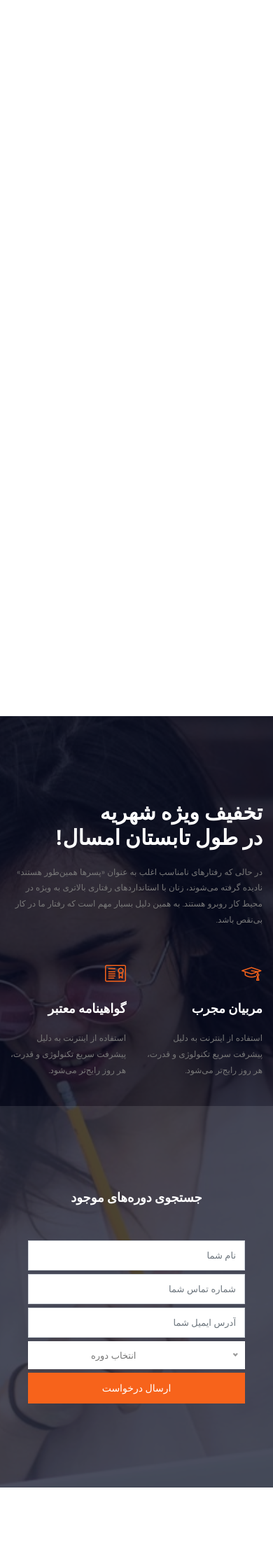
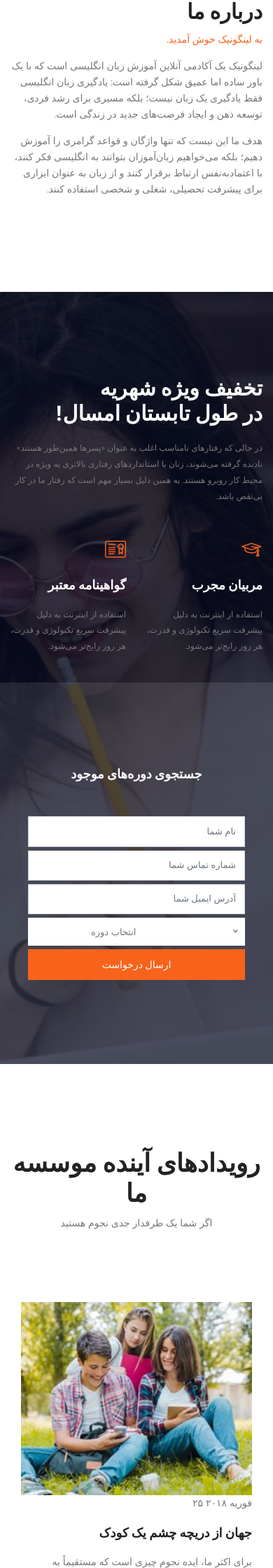
Before and after one commit to armin70/language_website, a Django app: page / in a window 390 px wide. Shown: the part 1677-3917 px from the top of the page at 70% size. Run offline with Django 5.2, Linux system fonts and the light colour scheme; data comes from the database, SQL or seed files in the repository; some libraries are stand-ins or nearby versions.

Commit message:
change img

```diff
--- a/website/static/css/main-rtl.css
+++ b/website/static/css/main-rtl.css
@@ -1533,7 +1533,8 @@
 
 #header #logo img {
     padding: 0;
-    margin: 0
+    margin: 0;
+    width: 40px;
 }
 
 @media (max-width: 768px) {
@@ -1858,7 +1859,7 @@
 }
 
 .banner-area {
-    background: url(../img/banner-bg.jpg) left;
+    background: url(../img/bg.png) left;
     background-size: cover
 }
 
--- a/website/templates/website/home.html
+++ b/website/templates/website/home.html
@@ -10,7 +10,7 @@
     <!-- Mobile Specific Meta -->
     <meta name="viewport" content="width=device-width, initial-scale=1, shrink-to-fit=no">
     <!-- Favicon-->
-    <link rel="shortcut icon" href="{% static 'img/fav.png '%}">
+    <link rel="shortcut icon" href="{% static 'img/logo_main.png '%}">
     <!-- Author Meta -->
     <meta name="author" content="colorlib">
     <!-- Meta Description -->
@@ -63,7 +63,7 @@
         <div class="container main-menu">
             <div class="row align-items-center justify-content-between d-flex">
                 <div id="logo">
-                    <a href="index.html"><img src="{% static 'img/logo.png' %}" alt="" title="" fetchpriority="high"
+                    <a href="index.html"><img src="{% static 'img/logo_main.png' %}" alt="" title="" fetchpriority="high"
                             decoding="sync" /></a>
                 </div>
                 <nav id="nav-menu-container">
@@ -171,44 +171,32 @@
     <!-- End feature Area -->
 
     <!-- Start popular-course Area -->
-    <section class="popular-course-area section-gap">
-        <div class="container">
-            <div class="row d-flex justify-content-center">
-                <div class="menu-content pb-70 col-lg-8">
-                    <div class="title text-center">
-                        <h1 class="mb-10">دوره‌های محبوب ما</h1>
-                        <p>لحظه‌ای در زندگی هر فرد مشتاق وجود دارد.</p>
+    <section class="section-gap">
+
+            <div class="container">
+                <div class="row justify-content-between align-items-center">
+                    <div class="col-lg-6 col-md-6">
+                        <img src="{% static 'img/about.jpg '%}" alt="" class="img-fluid">
+                    </div>
+                    <div class="col-lg-6 col-md-6">
+                    <h2>
+                        درباره ما
+                    </h2>
+                    <p class="pt-10">
+                        <b>
+                        به لینگونیک خوش آمدید.
+
+                        </b>
+                    </p>
+                    <p>
+                        لینگونیک یک آکادمی آنلاین آموزش زبان انگلیسی است که با یک باور ساده اما عمیق شکل گرفته است: یادگیری زبان انگلیسی فقط یادگیری یک زبان نیست؛ بلکه مسیری برای رشد فردی، توسعه ذهن و ایجاد فرصت‌های جدید در زندگی است.
+                    </p>
+                    <p>
+                        هدف ما این نیست که تنها واژگان و قواعد گرامری را آموزش دهیم؛ بلکه می‌خواهیم زبان‌آموزان بتوانند به انگلیسی فکر کنند، با اعتمادبه‌نفس ارتباط برقرار کنند و از زبان به عنوان ابزاری برای پیشرفت تحصیلی، شغلی و شخصی استفاده کنند.
+                    </p>
                     </div>
                 </div>
             </div>
-            <div class="row">
-                <div class="active-popular-carusel" dir="ltr">
-                    {% for course in courses %}
-                    <div class="single-popular-carusel">
-                        <div class="thumb-wrap relative">
-                            <div class="thumb relative">
-                                <div class="overlay overlay-bg"></div>
-                                <img class="img-fluid" src="{{ course.image.url }}" alt="{{ course.title }}"
-                                    fetchpriority="high" decoding="sync">
-                            </div>
-                            <div class="meta d-flex justify-content-between">
-                                <p><span class="lnr lnr-users"></span> {{ course.get_course_type_display }}   <h4>{{ course.price }} تومان</h4>
-                            </div>
-                        </div>
-                        <div class="details">
-                            <a href="#">
-                                <h4>{{ course.title }}</h4>
-                            </a>
-                            <p>
-                                {{ course.description|truncatewords:15 }}
-                            </p>
-                        </div>
-                    </div>
-
-                    {% endfor %}
-                </div>
-            </div>
-        </div>
     </section>
     <!-- End popular-course Area -->
 
```
Also changed, not shown: website/static/img/IMG_6636.PNG (added), website/static/img/IMG_6637.PNG (added), website/static/img/about.JPG (added), website/static/img/bg.PNG (added), 2 other files.
